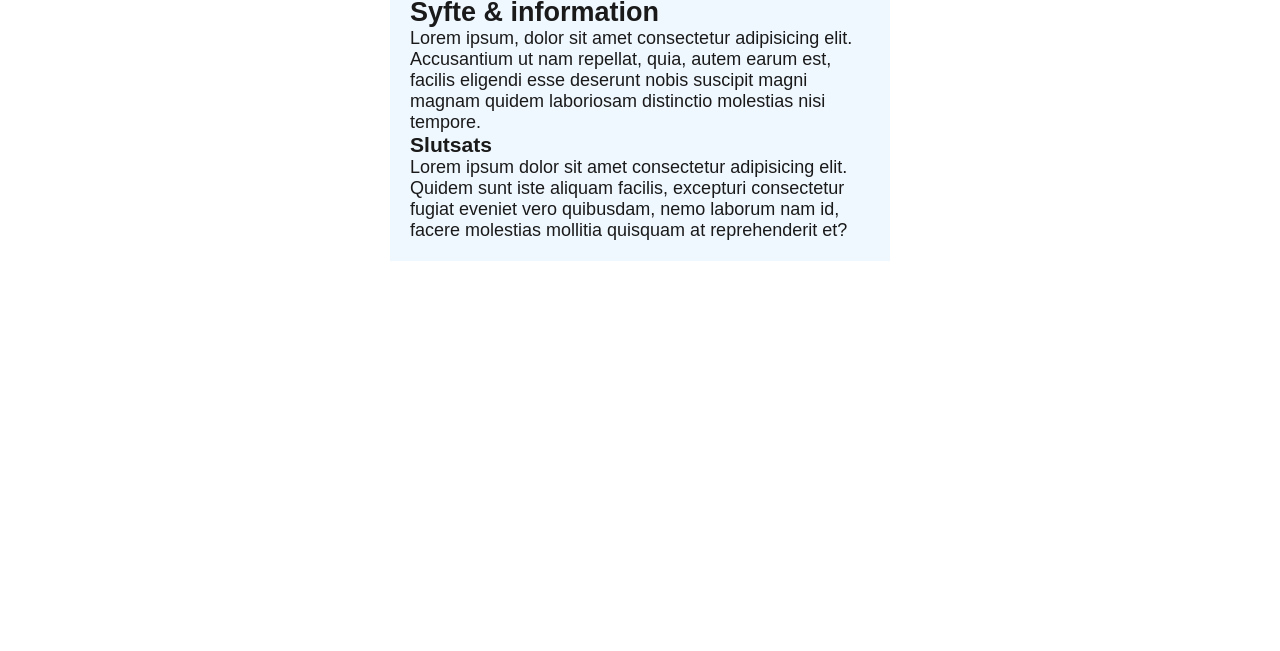
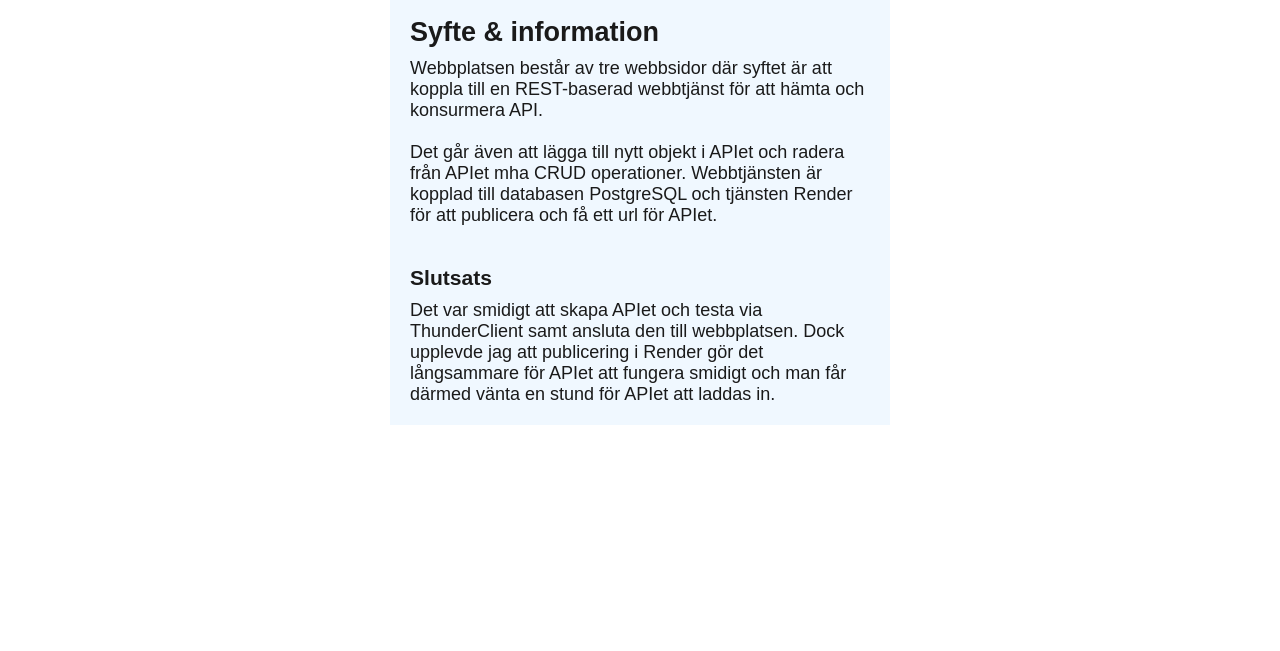
Before and after one commit to Hanin-96/dt207g-moment-2.2, a website built with Parcel: page src/about.html in a window 1280 px wide. Shown: the part 149-800 px from the top of the page. Built offline with nearby package versions, Linux system fonts and the light colour scheme.

Commit message:
kommenterat bort console.log, lagt lite css styling, skrivet text i om sidan

```diff
--- a/src/about.html
+++ b/src/about.html
@@ -21,10 +21,12 @@
     <main>
         <article>
             <h2>Syfte & information</h2>
-            <p>Lorem ipsum, dolor sit amet consectetur adipisicing elit. Accusantium ut nam repellat, quia, autem earum est, facilis eligendi esse deserunt nobis suscipit magni magnam quidem laboriosam distinctio molestias nisi tempore.</p>
+            <p>Webbplatsen består av tre webbsidor där syftet är att koppla till en REST-baserad webbtjänst för att hämta och konsurmera API. </p>
+            <br>
+            <p>Det går även att lägga till nytt objekt i APIet och radera från APIet mha CRUD operationer. Webbtjänsten är kopplad till databasen PostgreSQL och tjänsten Render för att publicera och få ett url för APIet.</p>
 
             <h3>Slutsats</h3>
-            <p>Lorem ipsum dolor sit amet consectetur adipisicing elit. Quidem sunt iste aliquam facilis, excepturi consectetur fugiat eveniet vero quibusdam, nemo laborum nam id, facere molestias mollitia quisquam at reprehenderit et?</p>
+            <p>Det var smidigt att skapa APIet och testa via ThunderClient samt ansluta den till webbplatsen. Dock upplevde jag att publicering i Render gör det långsammare för APIet att fungera smidigt och man får därmed vänta en stund för APIet att laddas in.</p>
         </article>
     </main>
 
--- a/src/css/stylesheet.css
+++ b/src/css/stylesheet.css
@@ -22,6 +22,7 @@ body {
 header {
     background-color: #1a1a1a;
     width: 100%;
+    padding-top: 2rem;
 }
 
 h1 a {
@@ -103,7 +104,7 @@ textarea {
 }
 
 button {
-    margin-bottom: 2rem;
+    margin-bottom: 3rem;
     margin-top: 0.5rem;
     padding: 1rem;
     font-size: 2rem;
@@ -143,3 +144,12 @@ button:hover {
     margin-bottom: 1rem;
     margin-top: 0.5rem;
 }
+
+article h2 {
+    margin-bottom: 1rem;
+}
+
+article h3 {
+    margin-top: 4rem;
+    margin-bottom: 1rem;
+}
--- a/src/js/add.js
+++ b/src/js/add.js
@@ -36,7 +36,7 @@ async function addCv(event) {
             })
         });
         const data = await response.json();
-        console.log(data);
+        //console.log(data);
 
         if (response.ok) {
             //Redirect till startsida
--- a/src/js/main.js
+++ b/src/js/main.js
@@ -9,7 +9,7 @@ async function loadCv() {
     try {
         const response = await fetch("https://dt207g-moment-2.onrender.com/api/cv");
         const data = await response.json();
-        console.log(data);
+        //console.log(data);
 
         displayCv(data);
 
@@ -20,7 +20,7 @@ async function loadCv() {
 
 function displayCv(cvData) {
     cvData.forEach(cv => {
-        console.log(cv);
+        //console.log(cv);
         document.getElementById("cv-wrap").innerHTML +=
             `<article class="cv-article">
                 <h2 class="cv-wrap-title">${cv.job_title}</h2>
@@ -50,7 +50,7 @@ async function deleteCv(cvId) {
             method: "DELETE",
         });
 
-        console.log(response);
+        //console.log(response);
 
         if (!response.error) {
             loadCv();
```
